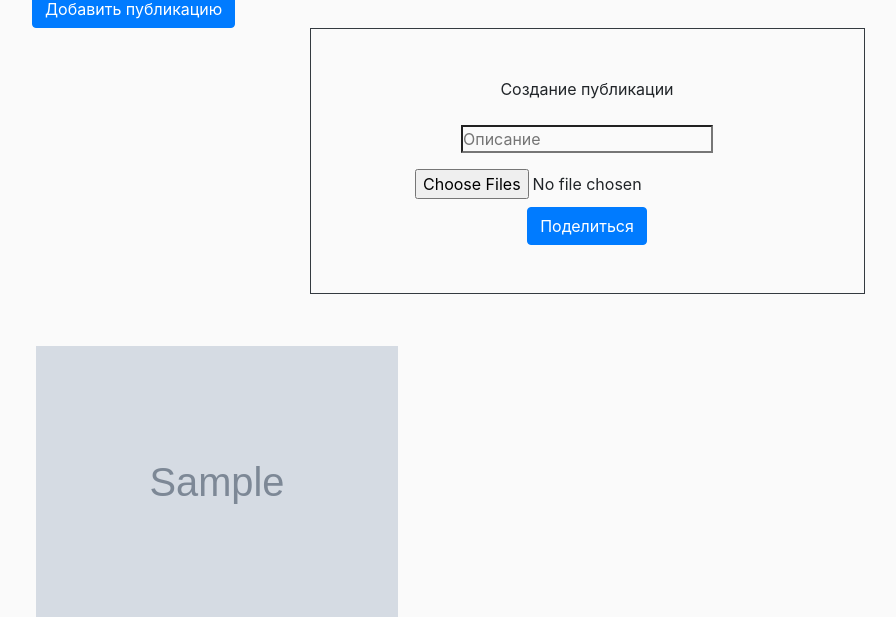
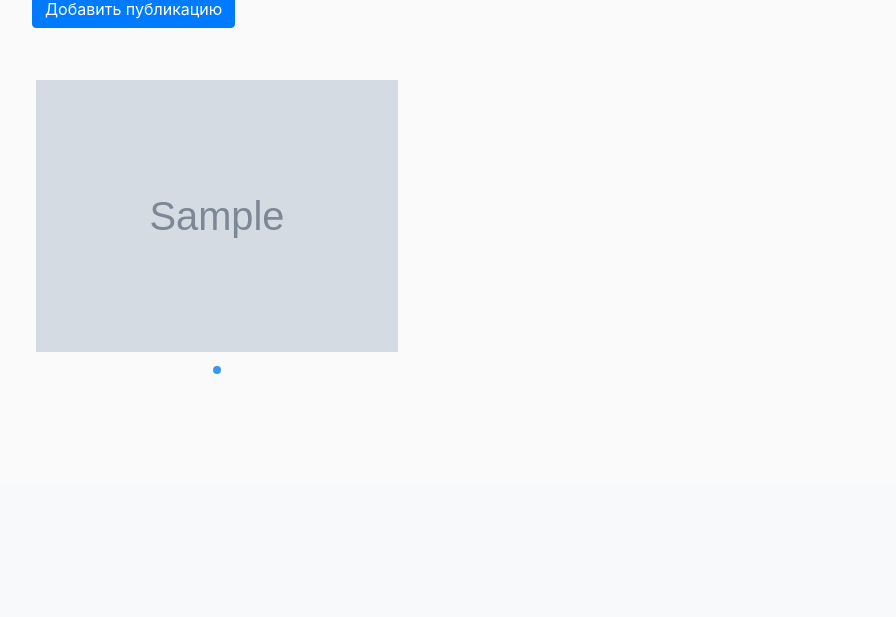
Before and after one commit to Gashiykh/instagram, a Django app: page /profile/1/ in a window 1280 px wide. Shown: the part 315-932 px from the top of the page, without its empty margins (53-949 px from the left). After the commit the page ends 689 px from the top, so only its background shows below. Run offline with Django 3.2, Linux system fonts and the light colour scheme; data comes from the database, SQL or seed files in the repository; tables that the repository leaves empty hold one stand-in row (values such as "Sample post"); grey boxes marked "Sample" are stand-in pictures; parts of the project's set-up code (start-up, migrations or seed data) failed here and were passed over; some libraries are stand-ins or nearby versions; grey boxes are pictures that could not be loaded.

Commit message:
Создание страницы для добавления публикации

```diff
--- a/instagram/templates/instagram/user_profile.html
+++ b/instagram/templates/instagram/user_profile.html
@@ -43,7 +43,7 @@
     </div>
 </div>
 
-{% include 'posts/create.html' %}
+<a class="btn btn-primary" href="{% url 'add_post' %}">Добавить публикацию</a>
 
 <div class="container mt-5">
     <div class="row row-cols-1 row-cols-sm-2 row-cols-md-3">
--- a/instagram/templates/posts/create.html
+++ b/instagram/templates/posts/create.html
@@ -1,20 +1,28 @@
-<a id="openModalBtn" class="btn btn-primary btn-login ">Добавить публикацию</a>
-<div class="d-flex justify-content-center">
-    <div class="border border-3 border-dark p-5 w-50 bg-primary-subtle" id="modal">
-        <form action="{% url 'add_post' %}" method="post"
-              enctype="multipart/form-data" class="d-flex flex-column text-center">
+{% extends 'base.html' %}
+
+{% block content %}
+<div class="d-flex justify-content-center mt-5">
+    <div class="border border-3 border-dark p-5 w-50 bg-primary-subtle">
+        <form method="post" enctype="multipart/form-data" action="{% url 'add_post' %}" class="d-flex flex-column text-center">
             {% csrf_token %}
+
             <p class="title-3">Создание публикации</p>
             <label class="my-2">
-                <input type="text" name="description" id="description"
-                       placeholder="Описание">
-            </label>
-            <label class="my-2">
-                <input type="file" name="images" id="images" multiple>
-            </label>
+                <input type="text" name="description" id="description" placeholder="Описание">
+                {% for error in form.non_field_errors %}
+                <div class="alert alert-danger">{{ error }}</div>
+                {% endfor %}
+
+                <label class="my-2">
+                    <input type="file" name="image" id="image" multiple>
+                    {% for error in image_form.non_field_errors %}
+                    <div class="alert alert-danger">{{ error }}</div>
+                    {% endfor %}
+                </label>
             <div>
                 <button class="btn btn-primary">Поделиться</button>
             </div>
         </form>
     </div>
 </div>
+{% endblock %}
```
